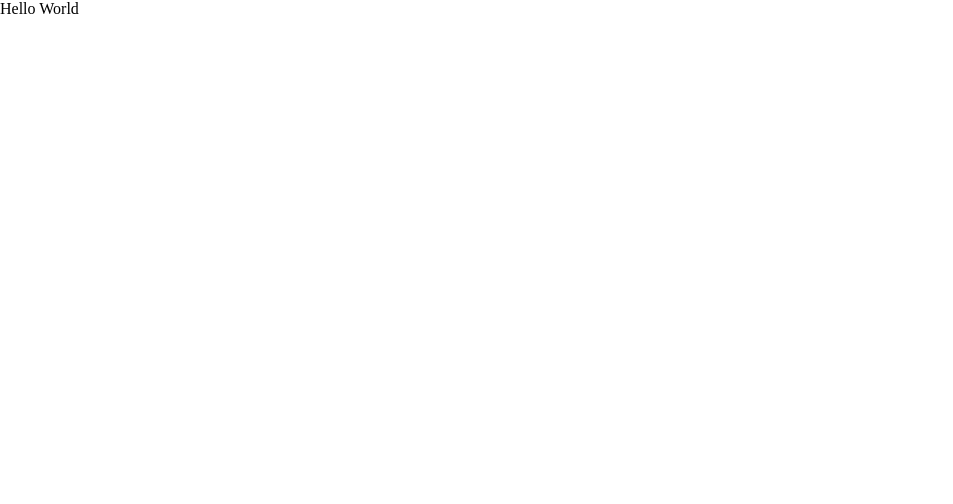
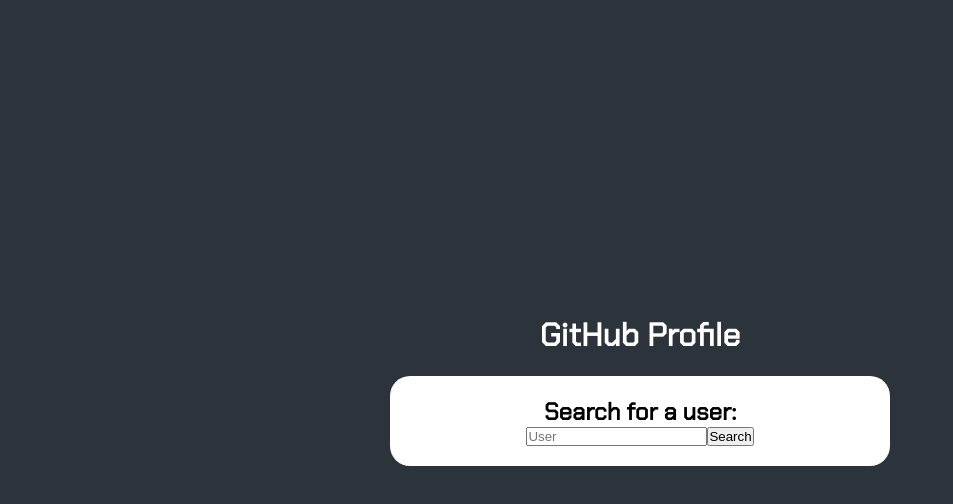
Before and after one commit to M4rc1an0/github-api, a Next.js app: page / in a window 1280 px wide. Shown: the top 504 px of the page, without its empty margins (0-953 px from the left). Built offline with nearby package versions, Linux system fonts and the light colour scheme.

Commit message:
Criando pagina de pesquisa

```diff
--- a/src/pages/_document.tsx
+++ b/src/pages/_document.tsx
@@ -3,7 +3,12 @@
 export default function Document() {
   return (
     <Html lang="en">
-      <Head />
+      <Head>
+        <title>GitHub API</title>
+        <link rel="preconnect" href="https://fonts.googleapis.com" />
+        <link rel="preconnect" href="https://fonts.gstatic.com" />
+        <link href="https://fonts.googleapis.com/css2?family=Chakra+Petch&display=swap" rel="stylesheet" />
+      </Head>
       <body>
         <Main />
         <NextScript />
--- a/src/pages/index.tsx
+++ b/src/pages/index.tsx
@@ -1,15 +1,16 @@
-import Head from 'next/head'
-import SearchProfile from '@/searchProfile'
+import styles from '../styles/home.module.css'
 
 export default function Home() {
   return (
-    <div>
-      <Head>
-        <title>GitHub API </title>
-        <meta name="description" content="Generated by create next app" />
-        <meta name="viewport" content="width=device-width, initial-scale=1" />
-      </Head>
-      <SearchProfile/>
+    <div className={styles.container}>
+      <h1 className={styles.title}>GitHub Profile</h1>
+      <div className={styles.content_search}>
+        <h2>Search for a user:</h2>
+        <div>
+          <input placeholder='User' onChange={() => { }} />
+          <button>Search</button>
+        </div>
+      </div>
     </div>
   )
 }
--- a/src/searchProfile/index.tsx
+++ /dev/null
@@ -1,9 +0,0 @@
-
-
-const SearchProfile = () => {
-    return (
-        <> Hello World </>
-    )
-}
-
-export default SearchProfile
--- a/src/styles/globals.css
+++ b/src/styles/globals.css
@@ -4,12 +4,12 @@
   margin: 0;
 }
 
-html,
 body {
   max-width: 100vw;
-  overflow-x: hidden;
+  height: 0 auto;
+  background-color: #2d333b;
 }
 
-body {
-
+h1, h2, h3, h4, h5, h6, p, li {
+  font-family: 'Chakra Petch', sans-serif;
 }
--- /dev/null
+++ b/src/styles/home.module.css
@@ -0,0 +1,25 @@
+.container {
+    display: flex;
+    flex-direction: column;
+    justify-content: center;
+    align-items: center;
+    width: 100%;
+    height: 100vh;
+}
+
+.title {
+    color: #fff;
+
+}
+
+.content_search{
+    display: flex;
+    flex-direction: column;
+    justify-content: center;
+    align-items: center;
+    width: 500px;
+    margin: 20px;
+    padding: 20px;
+    border-radius: 20px;
+    background-color: #fff;
+}
```
Also changed, not shown: src/searchProfile/style.css (deleted).
